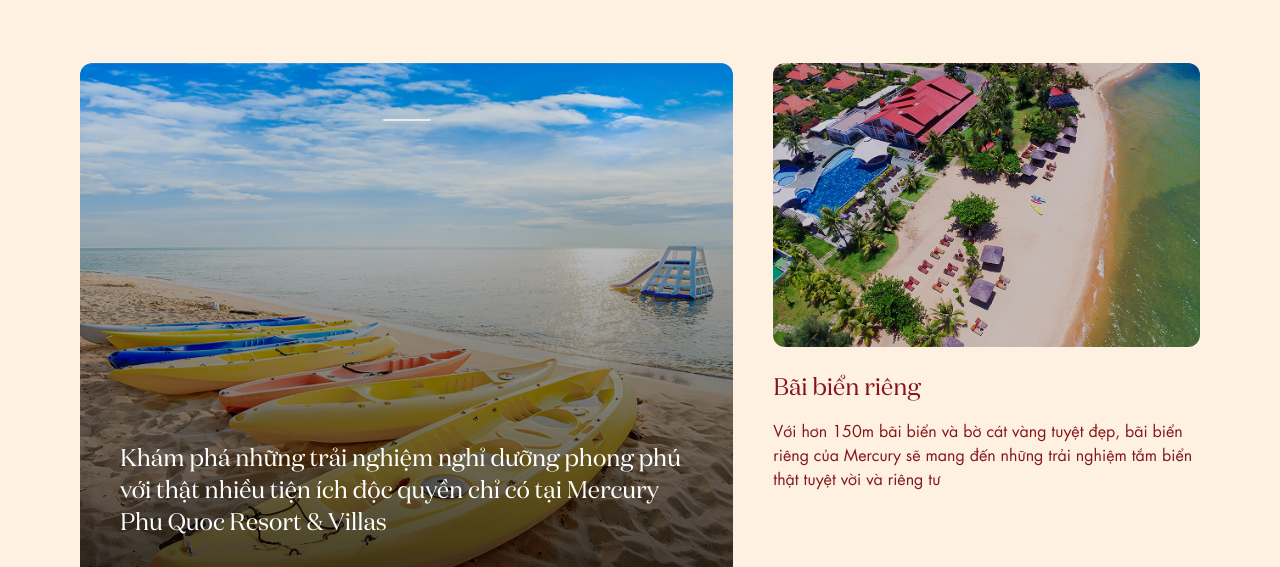
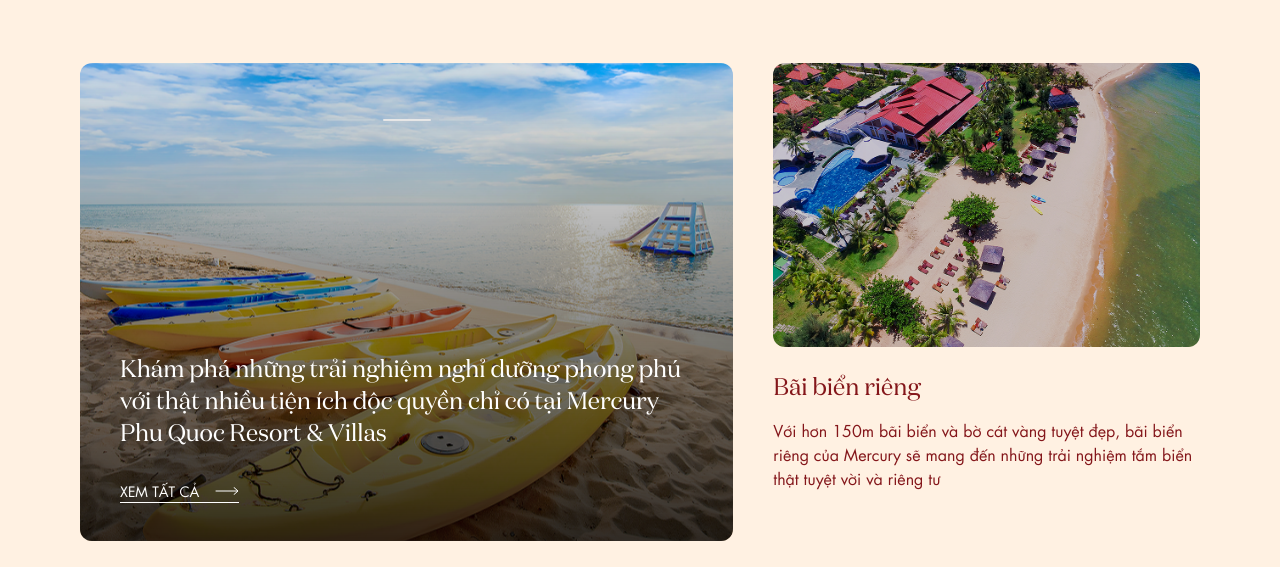
Before and after one commit to alphacreativee/mercury-phu-quoc, a website: page index.html in a window 1280 px wide. Shown: the part 3375-3942 px from the top of the page. Drawn offline with nearby package versions, Linux system fonts and the light colour scheme; files that its build step writes are made by us from their sources.

Commit message:
add aspect

```diff
--- a/assets/scss/_facility.scss
+++ b/assets/scss/_facility.scss
@@ -75,7 +75,7 @@
   }
   &-box {
     width: 100%;
-    aspect-ratio: 737 / 640;
+    aspect-ratio: 737 / 540;
     border-radius: 12px;
     overflow: hidden;
     position: relative;
```
